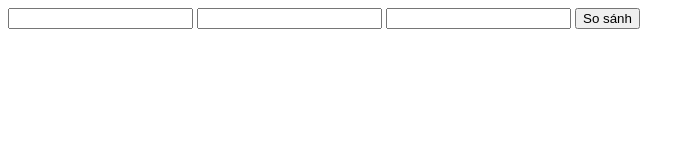
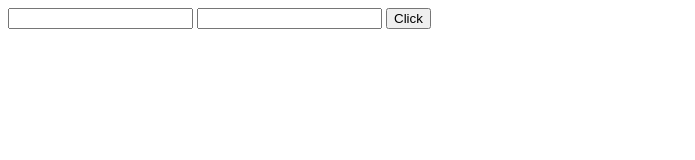
Before and after one commit to Miracle2712/miracle, a plain HTML site: page hangover.html in a window 1280 px wide. Shown: the whole page, without its empty margins (0-695 px from the left). Drawn offline with Linux system fonts and the light colour scheme.

Commit message:
tinh cân

```diff
--- a/hangover.html
+++ b/hangover.html
@@ -5,25 +5,27 @@
     <title>Title</title>
 </head>
 <body>
-<input type="number" id="a">
-<input type="number" id="b">
-<input type="number" id="c">
-<button onclick="sosanh()">So sánh</button>
+<input type="number" id="weight">
+<input type="number" id="height">
+<button onclick="chiso()">Click</button>
 <p id="HS"></p>
 <script>
-function sosanh() {
-    let a=document.getElementById("a").value
-    let b=document.getElementById("b").value
-    let c=document.getElementById("c").value
-     max = a
-    if(max < b){
-        max = b
+    function chiso() {
+        let weight = document.getElementById("weight").value
+        let height = document.getElementById("height").value
+        let BMI = weight / (height * height)
+        console.log(BMI)
+        if (BMI < 18)
+            document.write("gầy");
+        else if (BMI < 25.0)
+            document.write("bình thường ");
+        else if (BMI < 30.0)
+            document.write("béo");
+        else
+            document.write("thừa cân");
+
+        document.getElementById("HS").innerHTML = "chỉ số =" + BMI
     }
-    if(max < c){
-        max = c
-    }
-    document.getElementById("HS").innerHTML='max la'+max ;
-}
 
 
 </script>
```
